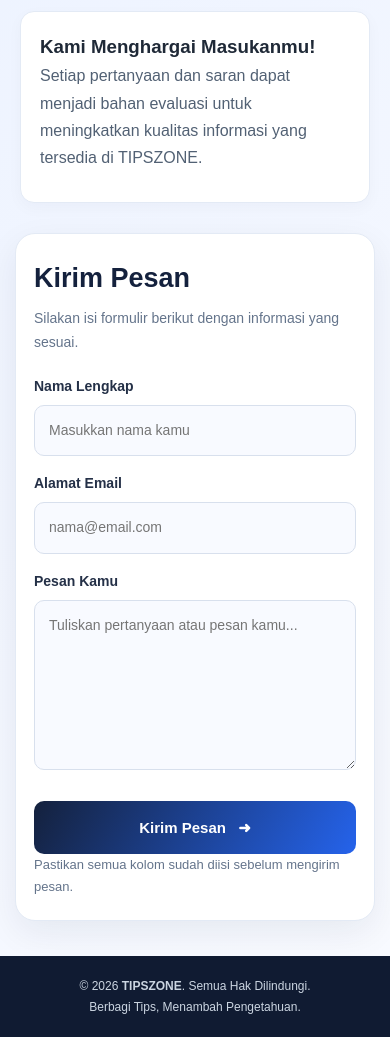
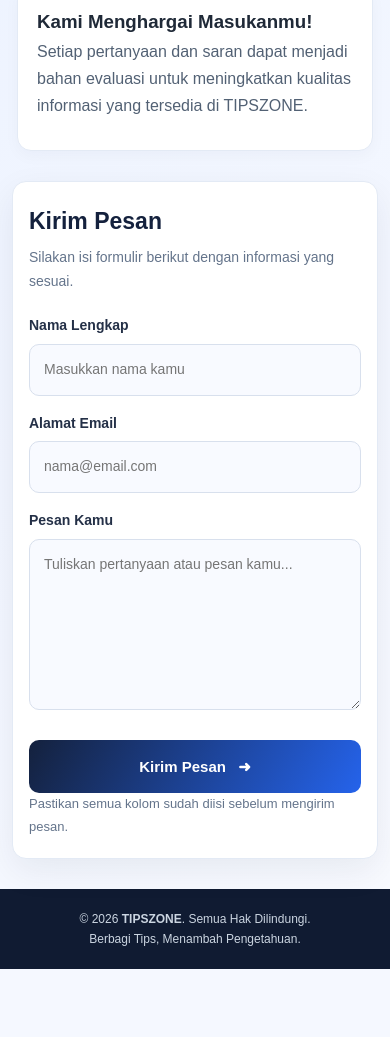
Before and after one commit to rinarin12/TIPSZONE, a plain HTML site: page kontak.html in a window 390 px wide. Shown: the part 607-1644 px from the top of the page. After the commit the page ends 1576 px from the top, so only its background shows below. Drawn offline with Linux system fonts and the light colour scheme.

Commit message:
Enhance responsive design for contact page
Added responsive styles for contact page elements.

```diff
--- a/style.css
+++ b/style.css
@@ -855,3 +855,52 @@ body.dark .intro ul {
 body.dark .card strong {
     color: #f8fafc;
 }
+
+/* PENYEMPURNAAN RESPONSIF HALAMAN KONTAK */
+
+.contact-container {
+    width: 100%;
+}
+
+.contact-info,
+.contact-form {
+    min-width: 0;
+}
+
+.contact-form input,
+.contact-form textarea {
+    max-width: 100%;
+}
+
+.contact-form button {
+    min-height: 46px;
+}
+
+@media (max-width: 540px) {
+
+    .contact-section {
+        padding: 30px 12px;
+    }
+
+    .contact-container {
+        gap: 20px;
+    }
+
+    .contact-info h1 {
+        font-size: 32px;
+    }
+
+    .contact-form {
+        padding: 20px 16px;
+        border-radius: 14px;
+    }
+
+    .contact-form h2 {
+        font-size: 23px;
+    }
+
+    .contact-detail {
+        gap: 10px;
+    }
+
+}
```
